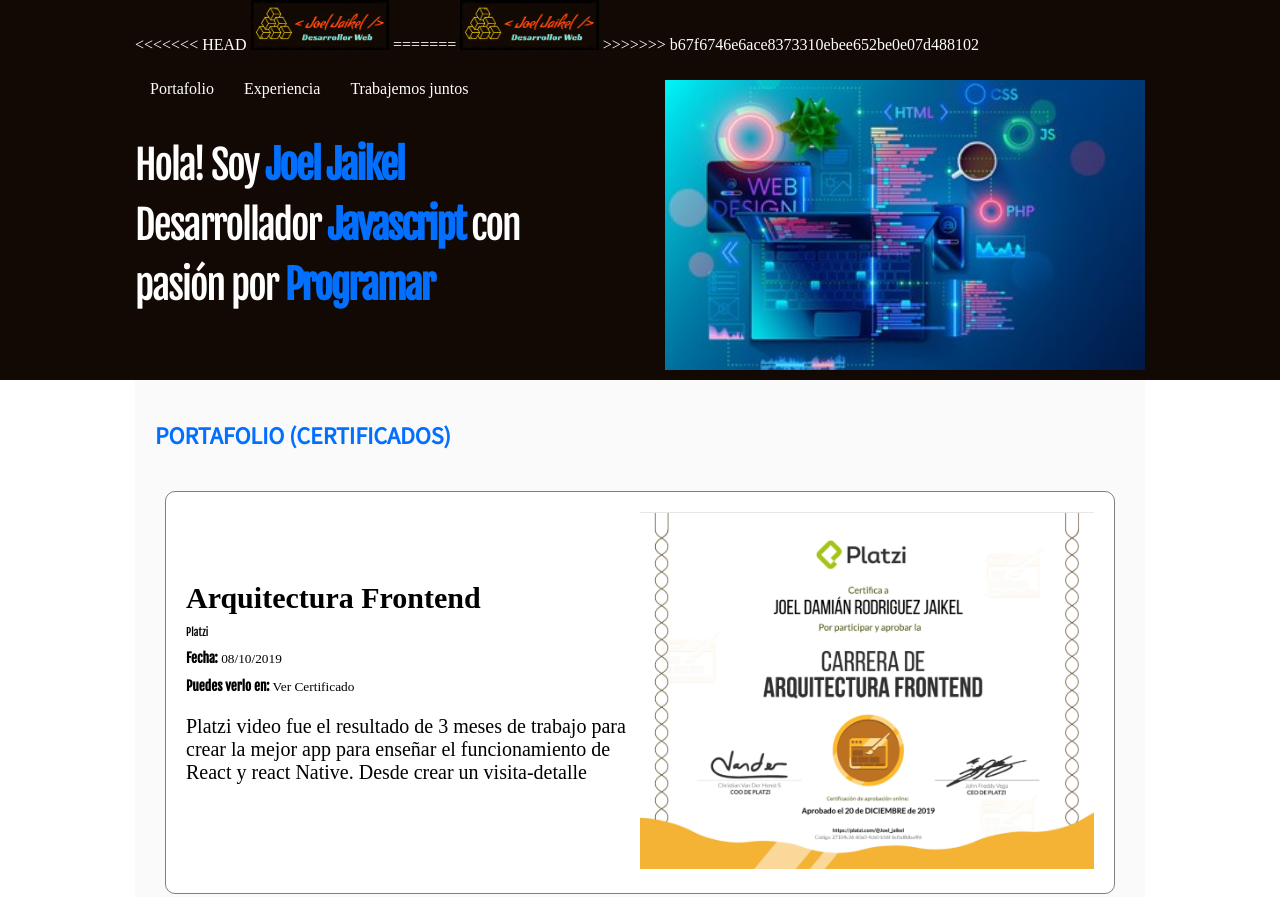
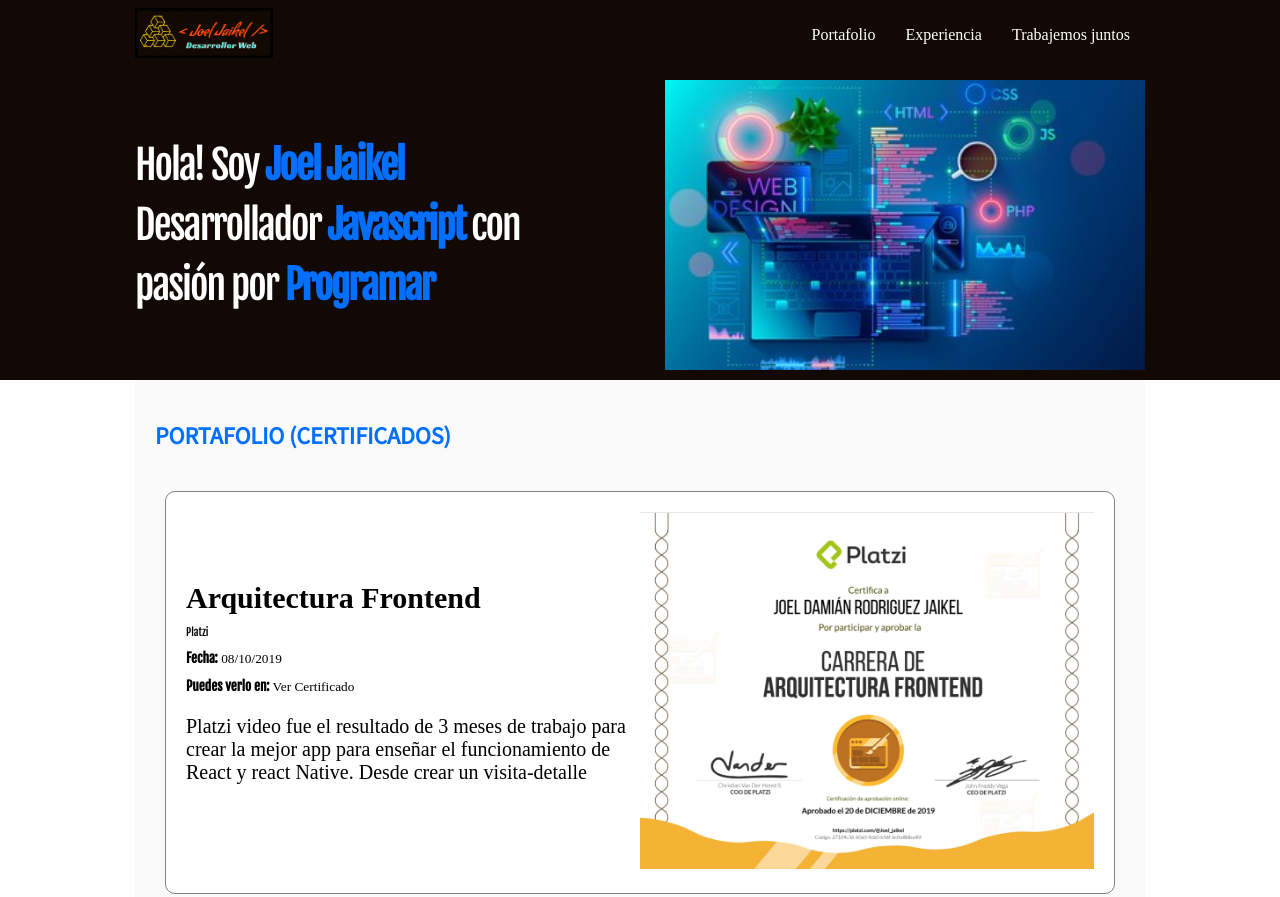
Before and after one commit to JaikelJoel/Portafolio, a website: page index.html in a window 1280 px wide. Shown: the top 897 px of the page. Drawn offline with Linux system fonts and the light colour scheme.

Commit message:
imagen del logo

```diff
--- a/index.html
+++ b/index.html
@@ -15,11 +15,8 @@
   <header class="header">   <!-- INICIO HEADER -->
       <div class="container">
       <figure class="logo">
-<<<<<<< HEAD
           <img  src="image/logo1.jpg" alt="Logo" height="50">
-=======
-           <img  src="image/logo1.jpg" alt="Logo" height="50">
->>>>>>> b67f6746e6ace8373310ebee652be0e07d488102
+
       </figure>
       <nav class="menu is-active">
         <ol>
```
